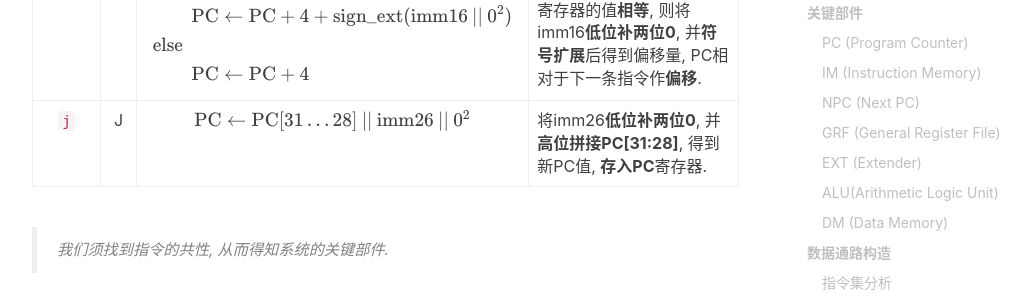
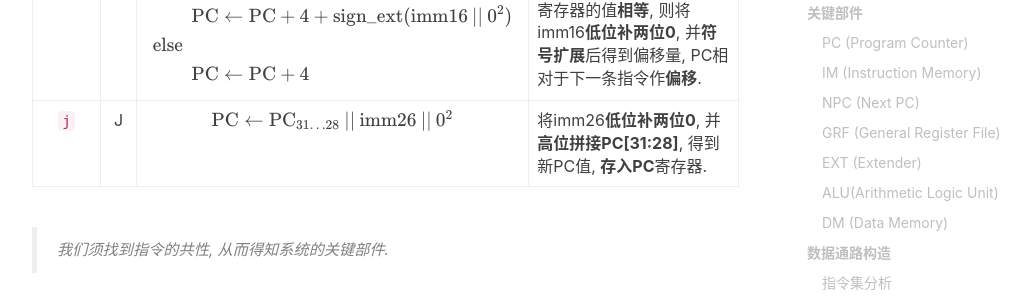
Before and after one commit to Coekjan/coekjan.github.io, a Jekyll site: the page built from _posts/Computer-Architecture/2021-01-17-Single-Cycle-CPU.md, in a window 1280 px wide and 900 px high, scrolled down 2514 px. Shown: the part 151-451 px from the top of the window, without its empty margins (233-1263 px from the left). Built offline with Jekyll 4.4.1, drawn with Linux system fonts in a browser that asks for light colours; nearby versions of some CDN libraries; comment, search, counter and statistics services are not loaded.

```diff
--- a/_posts/Computer-Architecture/2021-01-17-Single-Cycle-CPU.md
+++ b/_posts/Computer-Architecture/2021-01-17-Single-Cycle-CPU.md
@@ -62,7 +62,7 @@ $6$ | $26$
 `lw` | I | $$\begin{aligned}&\rm GRF[rt]\leftarrow\rm DM[GRF [rs]+sign\_ext(imm16) ]\\& \rm PC\leftarrow\rm PC+4\end{aligned}$$ | 将rs号寄存器的值, 与imm16**符号扩展**的值**相加**, 以之为地址访问内存中的字, 将整字**存入rt号**寄存器.
 `sw` | I | $$\begin{aligned}&\rm DM[GRF [rs]+sign\_ext(imm16) ]\leftarrow\rm GRF[rt]\\& \rm PC\leftarrow\rm PC+4\end{aligned}$$ | 将rs号寄存器的值, 与imm16**符号扩展**的值**相加**, 以之为地址定位到内存字单元, 将rt号寄存器的值整字存入其中.
 `beq` | I | $$\begin{aligned}&\rm if\quad GRF[rs]==GRF[rt]\quad then\\&\qquad\rm PC\leftarrow PC+4+sign\_ext(imm16\:\vert\vert\:0^2)\\& \rm else\\&\rm\qquad PC\leftarrow PC+4\end{aligned}$$ | 若rs号寄存器的值, 与rt号寄存器的值**相等**, 则将imm16**低位补两位0**, 并**符号扩展**后得到偏移量, PC相对于下一条指令作**偏移**.
-`j` | J | $$\rm PC\leftarrow PC[31\dots28]\:\vert\vert\:imm26\:\vert\vert\:0^2$$ | 将imm26**低位补两位0**, 并**高位拼接PC[31:28]**, 得到新PC值, **存入PC**寄存器.
+`j` | J | $$\rm PC\leftarrow PC_{31\dots28}\:\vert\vert\:imm26\:\vert\vert\:0^2$$ | 将imm26**低位补两位0**, 并**高位拼接PC[31:28]**, 得到新PC值, **存入PC**寄存器.
 
 > 我们须找到指令的共性, 从而得知系统的关键部件.
 
```
